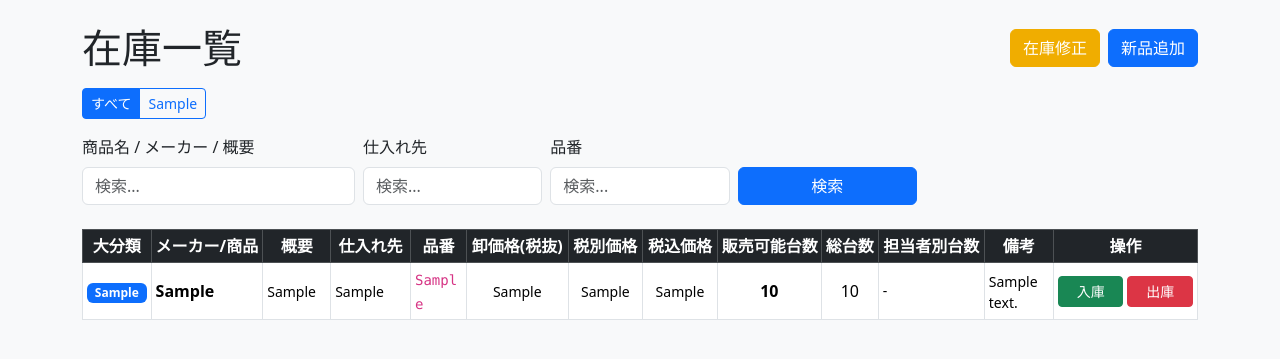
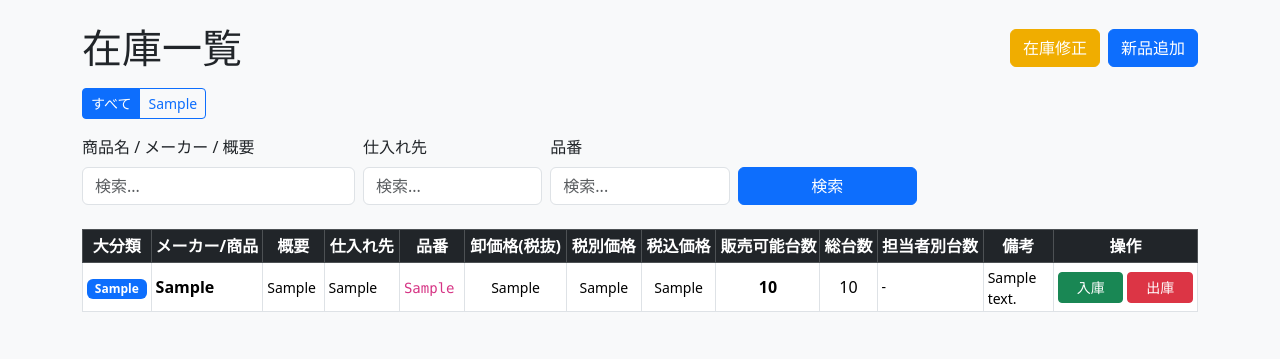
Before and after one commit to 970628809/Inventory, a Flask app: page /inventory in a window 1280 px wide. Shown: the part 56-415 px from the top of the page. Run offline with Flask 3, Linux system fonts and the light colour scheme; the visitor is signed in with stand-in values (Sample User, id 1); tables that the repository leaves empty hold one stand-in row (values such as "Sample post").

Commit message:
Adjust inventory table column widths

```diff
--- a/inventory_app/static/style.css
+++ b/inventory_app/static/style.css
@@ -66,8 +66,8 @@ body {
 }
 
 .stock-table-overview {
-  max-width: 8rem;
-  width: 8rem;
+  max-width: 5rem;
+  width: 5rem;
 }
 
 td.stock-table-overview small {
@@ -77,13 +77,13 @@ td.stock-table-overview small {
 }
 
 .stock-table-supplier {
-  max-width: 7.5rem;
-  width: 7.5rem;
+  max-width: 5.5rem;
+  width: 5.5rem;
 }
 
 .stock-table-sku {
-  max-width: 9rem;
-  width: 9rem;
+  max-width: 12rem;
+  width: 12rem;
 }
 
 .stock-table-price {
```
